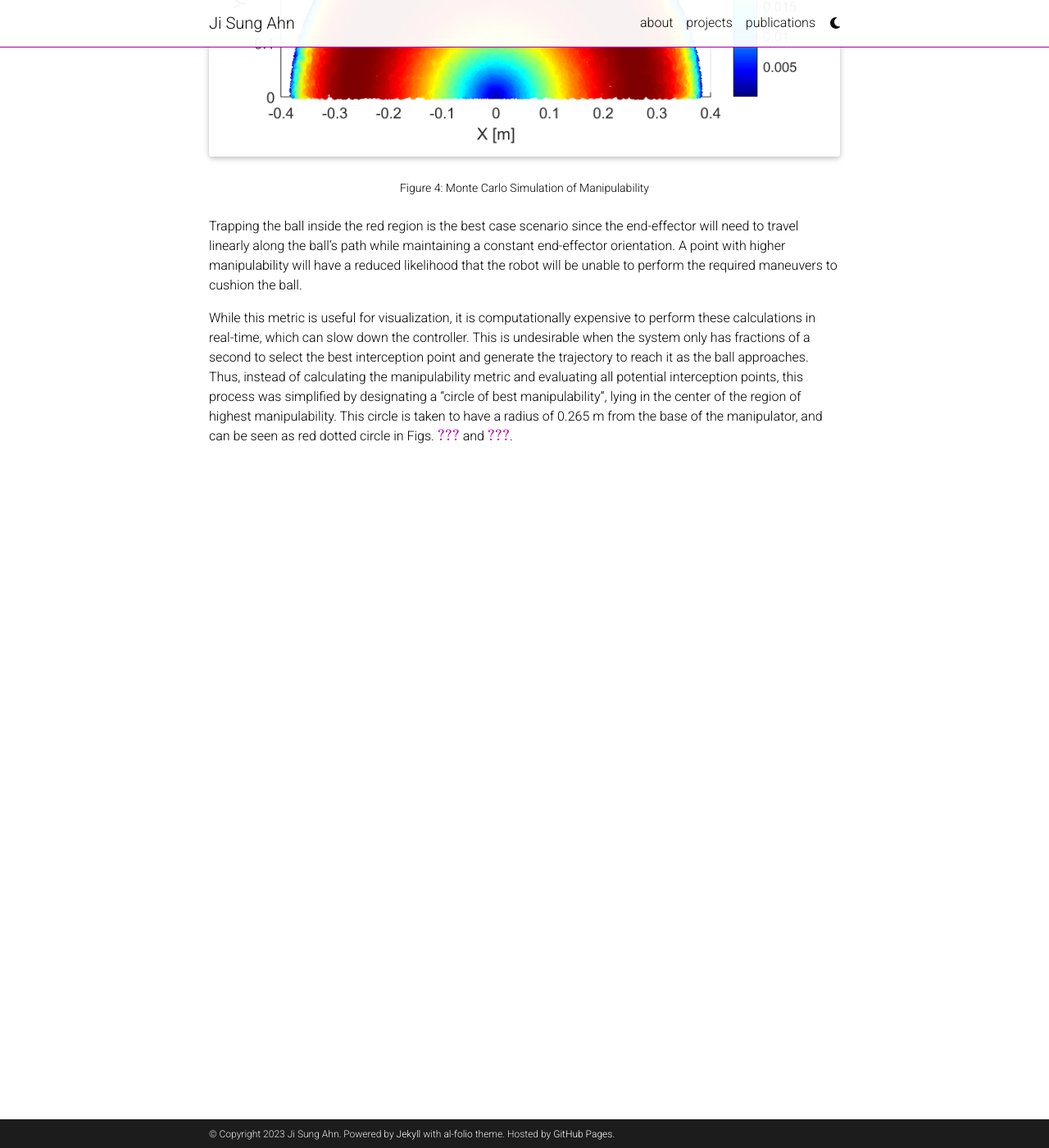
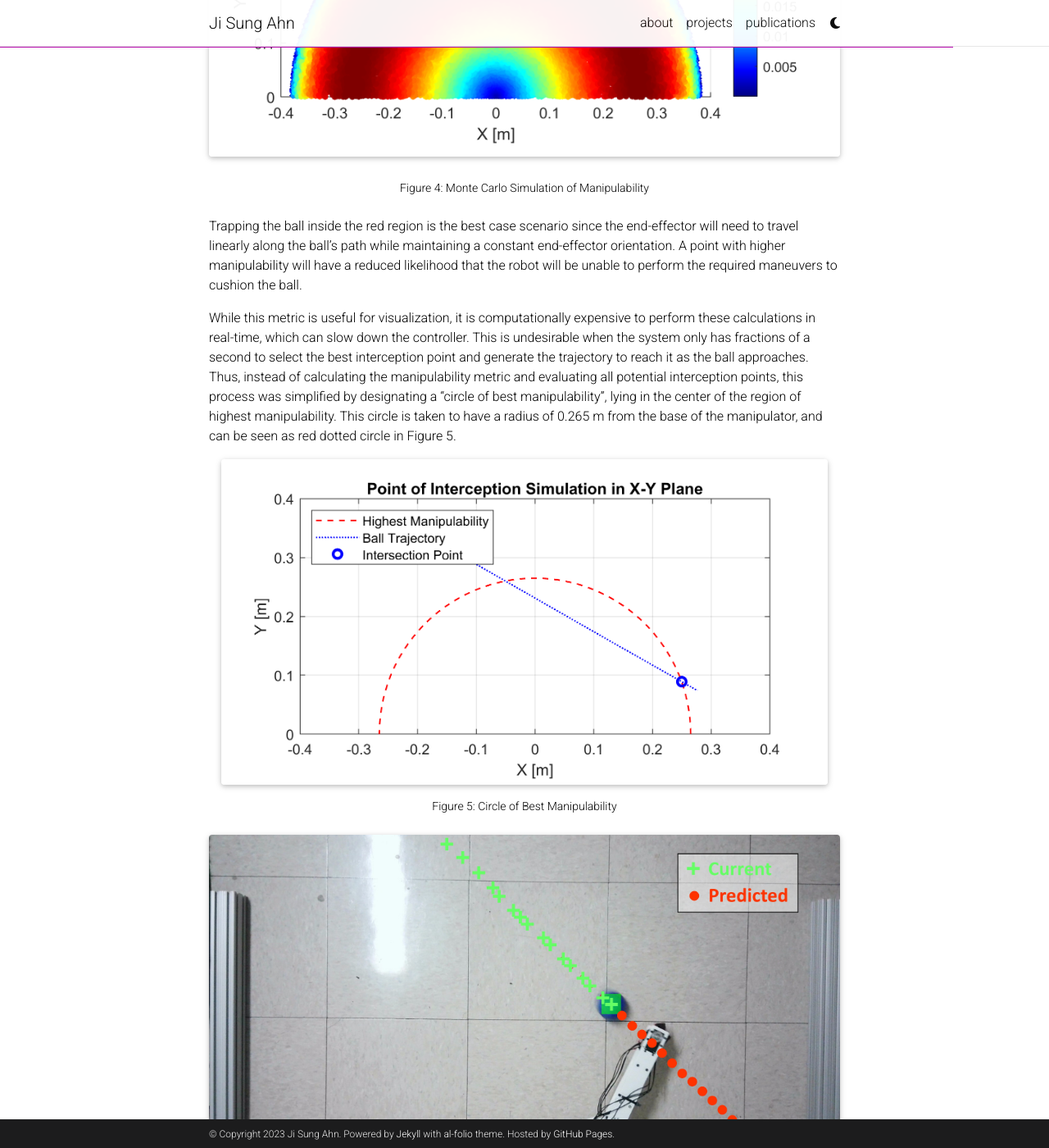
Before and after one commit to jisungahn10/jisungahn10.github.io, a Jekyll site: the page built from _projects/braad.md, in a window 1280 px wide and 1400 px high, scrolled down 6260 px. Shown: the whole window at 82% size. Built offline with Jekyll 4.4.1, drawn with Linux system fonts in a browser that asks for light colours; full-size pictures stand in for the smaller copies a plugin makes; comment, search, counter and statistics services are not loaded; a style sheet for code colours, icons or effects is not loaded; some of the changed text lies outside the part shown.

Commit message:
updates to project braad

```diff
--- a/_projects/braad.md
+++ b/_projects/braad.md
@@ -160,4 +160,34 @@
 
 Trapping the ball inside the red region is the best case scenario since the end-effector will need to travel linearly along the ball's path while maintaining a constant end-effector orientation. A point with higher manipulability will have a reduced likelihood that the robot will be unable to perform the required maneuvers to cushion the ball.
 
-While this metric is useful for visualization, it is computationally expensive to perform these calculations in real-time, which can slow down the controller. This is undesirable when the system only has fractions of a second to select the best interception point and generate the trajectory to reach it as the ball approaches. Thus, instead of calculating the manipulability metric and evaluating all potential interception points, this process was simplified by designating a "circle of best manipulability", lying in the center of the region of highest manipulability. This circle is taken to have a radius of 0.265 m from the base of the manipulator, and can be seen as red dotted circle in Figs. \ref{fig:matlabinterception1} and \ref{fig:matlabinterception2}.
+While this metric is useful for visualization, it is computationally expensive to perform these calculations in real-time, which can slow down the controller. This is undesirable when the system only has fractions of a second to select the best interception point and generate the trajectory to reach it as the ball approaches. Thus, instead of calculating the manipulability metric and evaluating all potential interception points, this process was simplified by designating a "circle of best manipulability", lying in the center of the region of highest manipulability. This circle is taken to have a radius of 0.265 m from the base of the manipulator, and can be seen as red dotted circle in Figure 5.
+
+<div class="col-sm mt-3 mt-md-0">
+    {% include figure.html path="assets/braad/img/matlabinterception1.png" title="interception 1" class="img-fluid rounded z-depth-1" %}
+</div>
+<div class="caption">
+    Figure 5: Circle of Best Manipulability
+</div>
+
+<div class="row">
+    <div class="col-sm mt-3 mt-md-0">
+        {% include figure.html path="assets/braad/img/visionpredict.jpg" title="ball prediction" class="img-fluid rounded z-depth-1" %}
+    </div>
+</div>
+<div class="caption">
+    Figure 6: Ball Trajectory Prediction
+</div>
+
+To generate the ball's predicted trajectory, the vision system captures the most recent 5 frames and determines the ball's X-Y position, direction, and speed in the global frame. From these data points, the system calculates a predicted ball trajectory which forms a straight line through the workspace, as seen in Figure 6. If this line intersects the circle of best manipulability, the system selects the intersection that is closest to the end-effector's current position and generates joint trajectories. Otherwise, the system selects the point on the ball's trajectory that is the shortest distance from the circle.
+
+<div class="row">
+    <div class="col-sm mt-3 mt-md-0">
+        {% include figure.html path="assets/braad/img/matlabinterception1.png" title="interception 1" class="img-fluid rounded z-depth-1" %}
+    </div>
+    <div class="col-sm mt-3 mt-md-0">
+        {% include figure.html path="assets/braad/img/matlabinterception2.png" title="interception 2" class="img-fluid rounded z-depth-1" %}
+    </div>
+</div>
+<div class="caption">
+    Figure 7: Point of Interception Selection
+</div>
```
Also changed, not shown: assets/braad/img/matlabinterception1.png (added), assets/braad/img/matlabinterception2.png (added), assets/braad/img/visionpredict.jpg (added).
